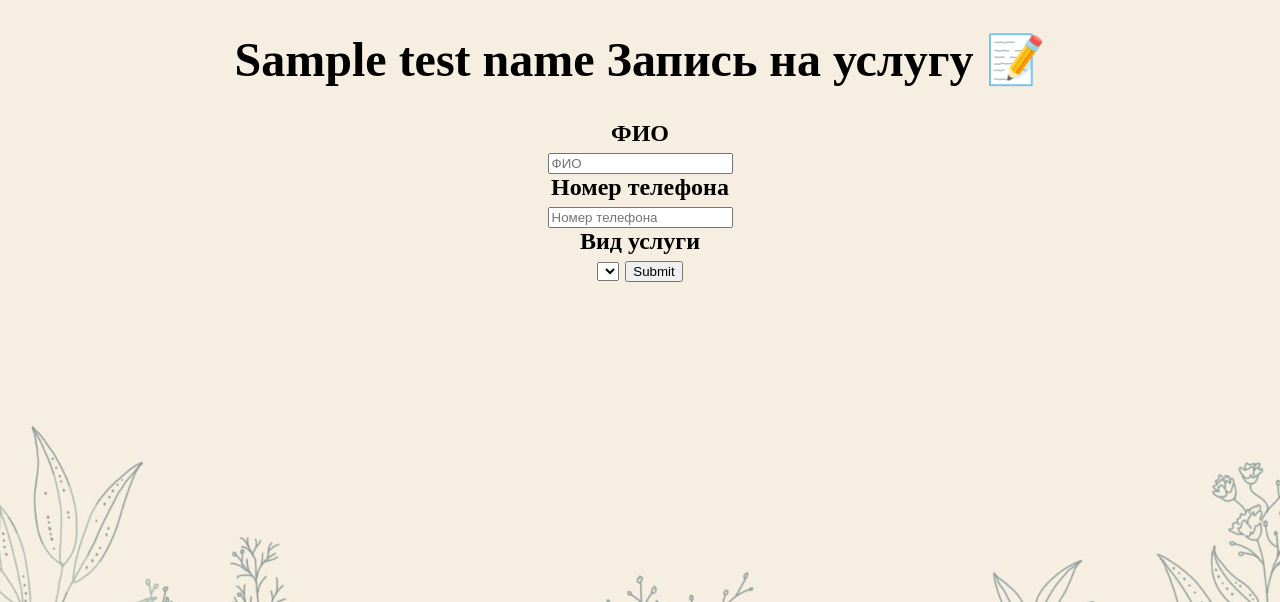
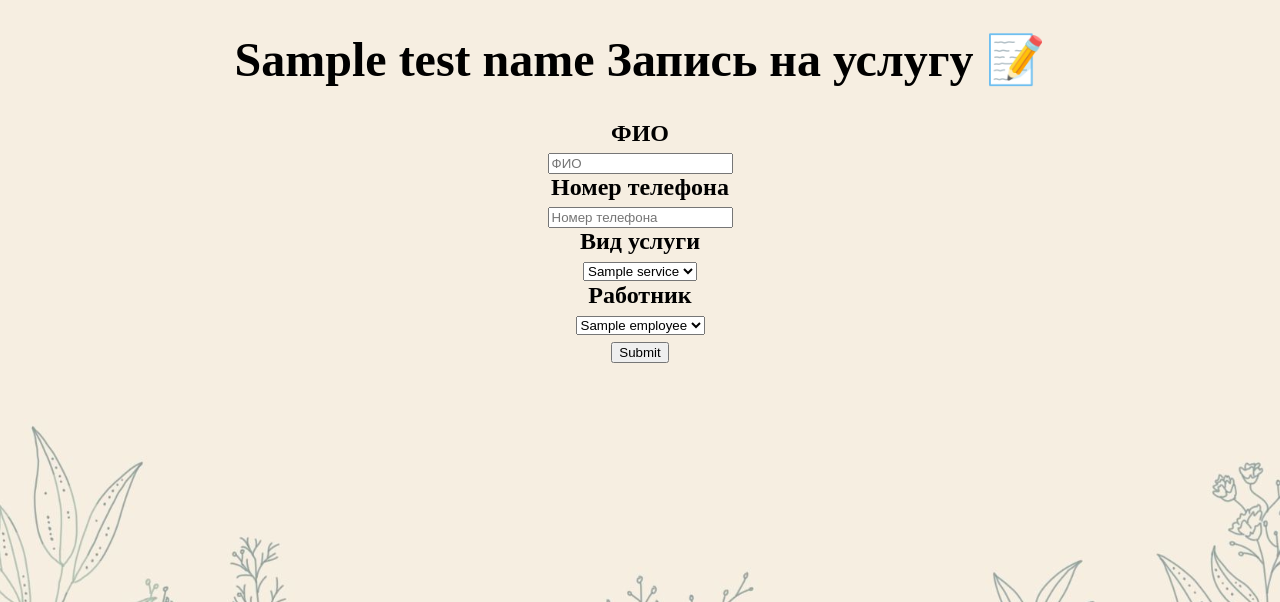
Before and after one commit to LerkaKarinka/salon, a Flask app: template templates/registration.jinja in a window 1280 px wide. Shown: the top 602 px of the page. Run offline with Flask 3, Linux system fonts and the light colour scheme; the template is opened without the code that fills it: most values are stand-ins (such as "Sample title", 1, 10 or a date in 2020); lists and menus that the app fills with data are empty.

Commit message:
fdgdgdgd

```diff
--- a/database.py
+++ b/database.py
@@ -7,11 +7,12 @@ class Database:
         self.engine = sqla.create_engine(CONNECTION)
         self.connection = self.engine.connect()
 
-    def add_registration(self, name,telephone,type):
-        query = sqla.text("INSERT INTO beauty_salon.registration (name,telephone,type) VALUES (:name,:telephone,:type)")
+    def add_registration(self, name,telephone,service_id,employee_id):
+        query = sqla.text("INSERT INTO beauty_salon.registration (name,telephone,service_id,employee_id) VALUES (:name,:telephone,:service_id,:employee_id)")
         query = query.bindparams(sqla.bindparam("name", name))
         query = query.bindparams(sqla.bindparam("telephone", telephone))
-        query = query.bindparams(sqla.bindparam("type", type))
+        query = query.bindparams(sqla.bindparam("service_id", service_id))
+        query = query.bindparams(sqla.bindparam("employee_id", employee_id))
         self.connection.execute(query)
         self.connection.commit()
 
--- a/main.py
+++ b/main.py
@@ -26,10 +26,13 @@ def registration():
         db = Database()
         name = request.form["name"]
         telephone = request.form["telephone"]
-        type = request.form["type"]
-        db.add_registration(name,telephone,type)
+        service_id = request.form["service_id"]
+        employee_id = request.form["employee_id"]
+        db.add_registration(name,telephone,service_id,employee_id)
+        return render_template("successfull.jinja")
     ser = db.get_services()
-    return render_template("registration.jinja", ser=ser)
+    emp = db.get_employee()
+    return render_template("registration.jinja", ser=ser, emp=emp)
 
 @app.route("/img")
 def get_image():
--- a/templates/registration.jinja
+++ b/templates/registration.jinja
@@ -35,20 +35,33 @@
 
          <input id = "phone" type = "text" name = "telephone" placeholder = "Номер телефона" required><br>
 
-         <label for = "type">Вид услуги</label><br>
+         <label for = "service_id">Вид услуги</label><br>
 
-         <select id="services" required>
+         <select id="services" name = "service_id" required>
 
           {% for service in ser %}
 
             <li>
-              {{ service.name }}
-              <option value= {{ service.name }}>
+
+              <option value= {{ service.id }}>{{ service.name }}</option>
             </li>
           {% endfor %}
 
-         </select>
-         <input type = "submit">
+         </select><br>
+        <label for = "employee_id">Работник</label><br>
+         <select id="employee" name = "employee_id" required>
+
+          {% for employee in emp %}
+
+            <li>
+
+              <option value= {{ employee.id }}>{{ employee.name }}</option>
+            </li>
+          {% endfor %}
+
+         </select><br>
+         <input type = "submit" ><br>
+
       </form>
   </center>
   </b></h2>
```
Also changed, not shown: templates/successfull.jinja (added, +45 -0 lines).
